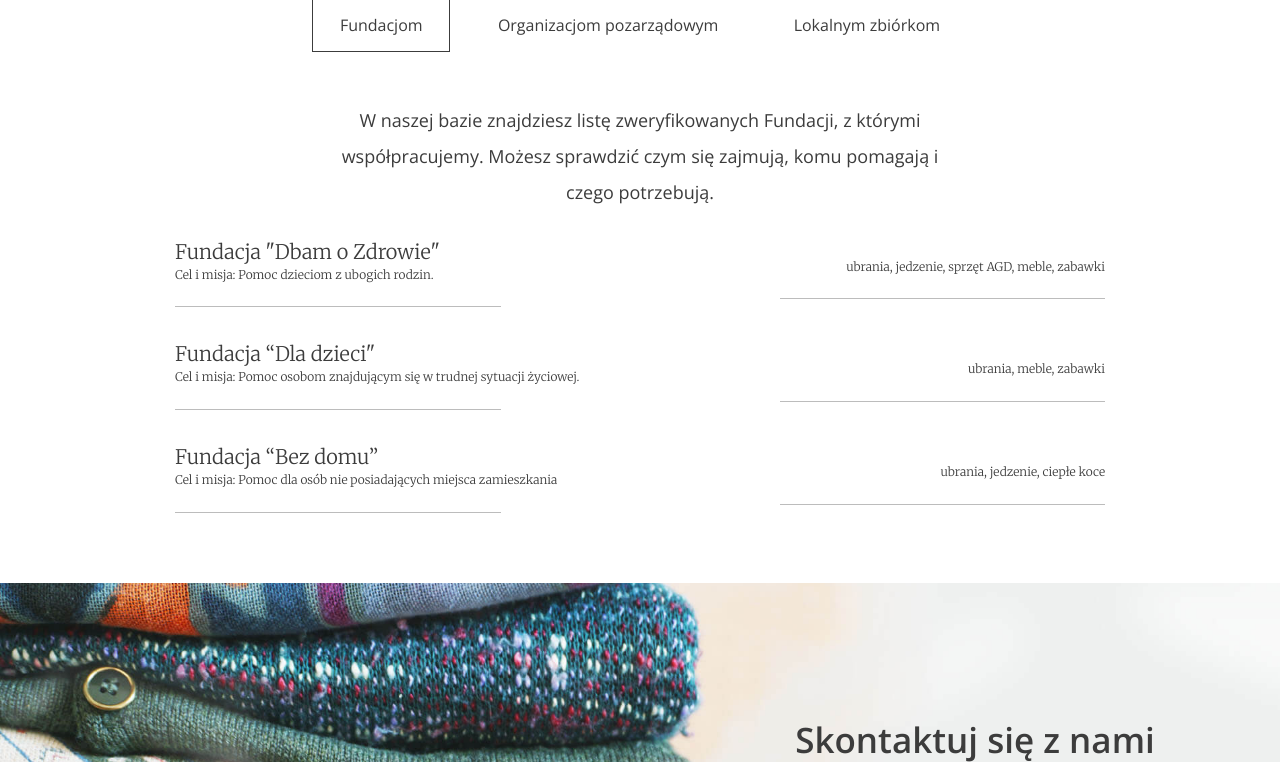
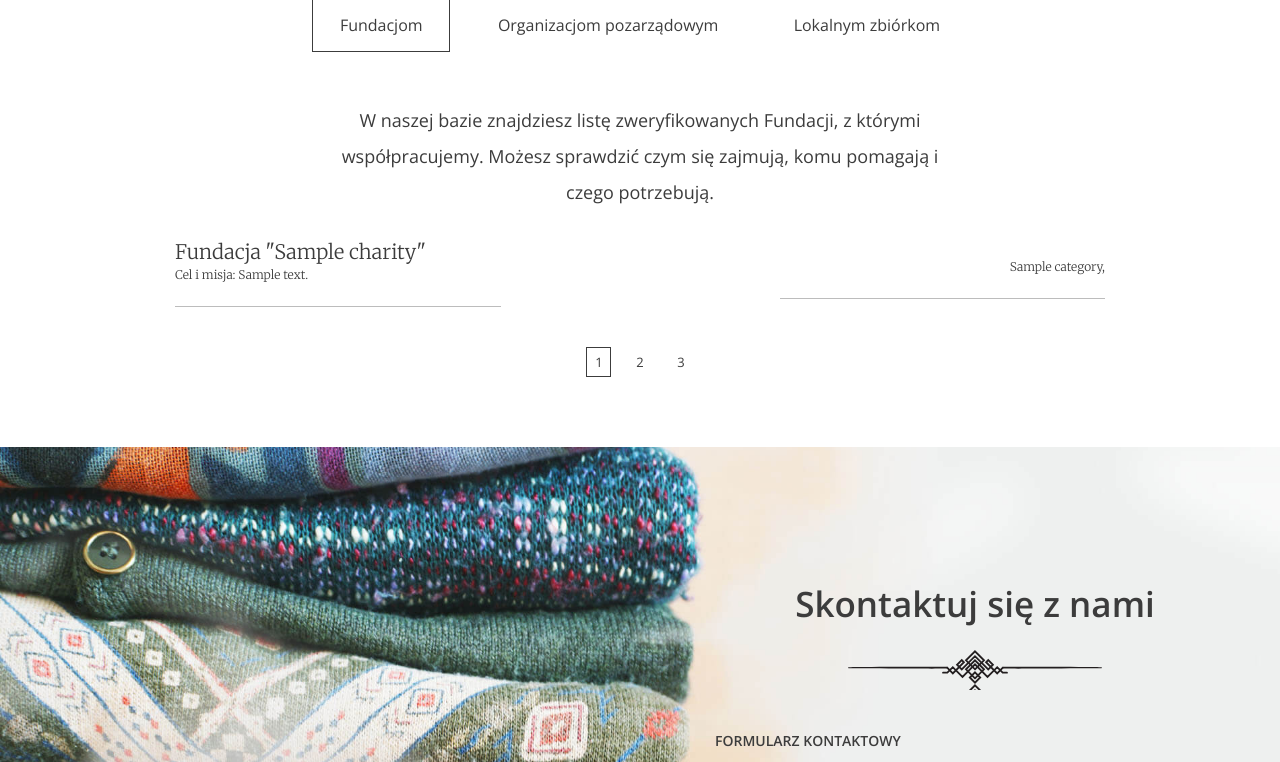
Before and after one commit to PopeFrancisI/charity-donations-app, a Django app: template templates/index.html in a window 1280 px wide. Shown: the part 2655-3417 px from the top of the page. Run offline with Django 3.2, Linux system fonts and the light colour scheme; the template is opened without the code that fills it: most values are stand-ins (such as "Sample title", 1, 10 or a date in 2020).

Commit message:
charities are listed on landing page

```diff
--- a/templates/index.html
+++ b/templates/index.html
@@ -87,60 +87,40 @@
 
         <!-- SLIDE 1 -->
         <div class="help--slides active" data-id="1">
-            <p>W naszej bazie znajdziesz listę zweryfikowanych Fundacji, z którymi współpracujemy. Możesz sprawdzić czym
-                się zajmują, komu pomagają i czego potrzebują.</p>
+            <p>
+                W naszej bazie znajdziesz listę zweryfikowanych Fundacji, z którymi współpracujemy. Możesz sprawdzić czym
+                się zajmują, komu pomagają i czego potrzebują.
+            </p>
 
             <ul class="help--slides-items">
-                <li>
-                    <div class="col">
-                        <div class="title">Fundacja "Dbam o Zdrowie"</div>
-                        <div class="subtitle">Cel i misja: Pomoc dzieciom z ubogich rodzin.</div>
-                    </div>
+                {% for charity in charities %}
+                    <li>
+                        <div class="col">
+                            <div class="title">Fundacja "{{ charity.name }}"</div>
+                            <div class="subtitle">Cel i misja: {{ charity.description }}</div>
+                        </div>
 
-                    <div class="col">
-                        <div class="text">ubrania, jedzenie, sprzęt AGD, meble, zabawki</div>
-                    </div>
-                </li>
-
-                <li>
-                    <div class="col">
-                        <div class="title">Fundacja “Dla dzieci"</div>
-                        <div class="subtitle">Cel i misja: Pomoc osobom znajdującym się w trudnej sytuacji życiowej.
+                        <div class="col">
+                            <div class="text">
+                                {% for category in charity.categories.all %} {{ category.name }}, {% endfor %}
+                            </div>
                         </div>
-                    </div>
-
-                    <div class="col">
-                        <div class="text">ubrania, meble, zabawki</div>
-                    </div>
-                </li>
-
-                <li>
-                    <div class="col">
-                        <div class="title">Fundacja “Bez domu”</div>
-                        <div class="subtitle">Cel i misja: Pomoc dla osób nie posiadających miejsca zamieszkania</div>
-                    </div>
-
-                    <div class="col">
-                        <div class="text">ubrania, jedzenie, ciepłe koce</div>
-                    </div>
-                </li>
+                    </li>
+                {% endfor %}
             </ul>
-            <!-- Pagination
             <ul class="help--slides-pagination">
               <li><a href="#" class="btn btn--small btn--without-border active" data-page="1">1</a></li>
               <li><a href="#" class="btn btn--small btn--without-border" data-page="2">2</a></li>
               <li><a href="#" class="btn btn--small btn--without-border" data-page="3">3</a></li>
             </ul>
-            -->
         </div>
 
 
         <!-- SLIDE 2 -->
         <div class="help--slides" data-id="2">
             <p>
-                Lorem ipsum dolor, sit amet consectetur adipisicing elit. Hic officiis mollitia dolor, neque aspernatur
-                accusamus debitis. Ducimus, officia. Quia, sunt illum! Non iste placeat ab ipsum alias
-                quos suscipit corporis!
+                W naszej bazie znajdziesz listę zweryfikowanych organizacji pozarządowych, z którymi współpracujemy.
+                Możesz sprawdzić czym się zajmują, komu pomagają i czego potrzebują.
             </p>
             <ul class="help--slides-items">
                 <li>
```
Also changed, not shown: donations/views.py (+9 -1 lines).
